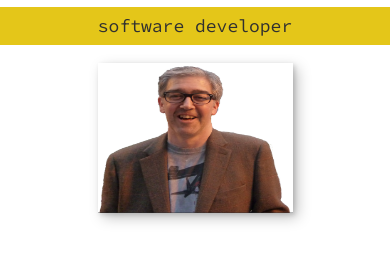
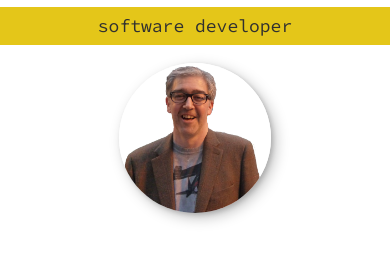
Before and after one commit to SJ47/scottjohnston-portfolio, a React (Create React App) app: page / in a window 390 px wide. Shown: the part 254-517 px from the top of the page. Built offline with nearby package versions, Linux system fonts and the light colour scheme.

Commit message:
final style changes for responsive design complete

```diff
--- a/src/App.css
+++ b/src/App.css
@@ -680,12 +680,6 @@ hr {
         align-items: center;
     }
 
-    .intro__img {
-        width: 50%;
-        height: 50%;
-        border-radius: 0;
-    }
-
     .section__title--intro {
         font-size: 1.5em;
         text-align: center;
@@ -740,7 +734,6 @@ hr {
 
     .project-intro__img {
         display: none;
-        /* border-radius: 0; */
     }
 
     .section__subtitle--intro {
```
